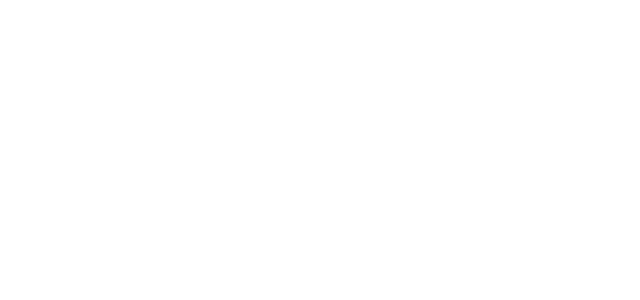
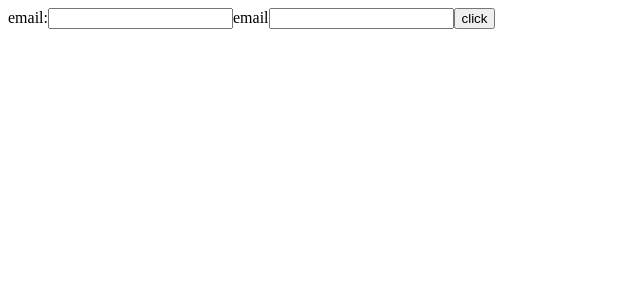
Before and after one commit to KKmanKK/CVApp, a React (Vite) app: page / in a window 1280 px wide. Shown: the top 300 px of the page, without its empty margins (0-640 px from the left). Built offline with nearby package versions, Linux system fonts and the light colour scheme.

Commit message:
add input

```diff
--- a/src/App.tsx
+++ b/src/App.tsx
@@ -1,7 +1,8 @@
 import "./App.css";
+import { CvFrom } from "./components/CvFrom/CvFrom";
 
 function App() {
-  return <></>;
+  return <>{<CvFrom />}</>;
 }
 
 export default App;
--- a/src/components/CvFrom/CvFrom.tsx
+++ b/src/components/CvFrom/CvFrom.tsx
@@ -1,4 +1,4 @@
-import React from "react";
+import React, { useEffect } from "react";
 import { SubmitHandler, useForm } from "react-hook-form";
 import { IForm } from "../../types";
 import { Input } from "../Input";
@@ -9,28 +9,45 @@ export const CvFrom = () => {
     handleSubmit,
     formState: { errors },
   } = useForm<IForm>();
-  const onSubmit: SubmitHandler<IForm> = () => {};
+  const onSubmit: SubmitHandler<IForm> = (data) => {
+    console.log(data);
+  };
+  useEffect(() => {
+    console.log(errors);
+  }, [errors]);
   return (
     <div>
-      <form action="" onSubmit={handleSubmit(onSubmit)}></form>
+      <form onSubmit={handleSubmit(onSubmit)}>
+        <label htmlFor="">email:</label>
         <input
           type="text"
           {...register("IBaseInfoField.email", {
             required: "Почта обязательна",
             validate: (val) => {
               if (
-              val.match(
-                `/^(([^<>()[\]\\.,;:\s@"]+(\.[^<>()[\]\\.,;:\s@"]+)*)|.(".+"))@((\[[0-9]{1,3}\.[0-9]{1,3}\.[0-9]{1,3}\.[0-9]{1,3}\])|(([a-zA-Z\-0-9]+\.)+[a-zA-Z]{2,}))$/`
+                !val.match(
+                  /^(([^<>()[\]\\.,;:\s@"]+(\.[^<>()[\]\\.,;:\s@"]+)*)|.(".+"))@((\[[0-9]{1,3}\.[0-9]{1,3}\.[0-9]{1,3}\.[0-9]{1,3}\])|(([a-zA-Z\-0-9]+\.)+[a-zA-Z]{2,}))$/
                 )
               ) {
-              return "Почта введина неправильно";
+                return "Почта введна неправильно";
               }
+              return true;
             },
           })}
         />
         {errors.IBaseInfoField?.email && (
-        <div>{errors.IBaseInfoField.email.message}</div>
+          <span>{errors.IBaseInfoField.email.message}</span>
         )}
+        <Input
+          lable="email"
+          errors={errors.IBaseInfoField?.email}
+          id="email"
+          register={register}
+          nameRegister="email"
+        />
+
+        <button type="submit">click</button>
+      </form>
     </div>
   );
 };
--- a/src/components/Input/index.tsx
+++ b/src/components/Input/index.tsx
@@ -1,5 +1,48 @@
-import { FC } from "react";
-
-export const Input: FC = () => {
-  return <div>Input</div>;
+import { FC, useEffect } from "react";
+import {
+  FieldError,
+  FieldErrors,
+  UseFormRegister,
+  UseFormRegisterReturn,
+} from "react-hook-form";
+import { IBaseInfoField, IForm } from "../../types";
+interface IIntpuProps {
+  register: UseFormRegister<any>;
+  errors: FieldError | undefined;
+  lable: string;
+  id: string;
+  nameRegister: keyof IBaseInfoField;
+}
+export const Input: FC<IIntpuProps> = ({
+  register,
+  errors,
+  lable,
+  id,
+  nameRegister,
+}) => {
+  useEffect(() => {
+    console.log(errors);
+  }, [errors]);
+  return (
+    <>
+      <label htmlFor={id}>{lable}</label>
+      <input
+        type="text"
+        {...register(nameRegister, {
+          required: "Почта обязательна",
+          validate: (val) => {
+            if (
+              !val.match(
+                /^(([^<>()[\]\\.,;:\s@"]+(\.[^<>()[\]\\.,;:\s@"]+)*)|.(".+"))@((\[[0-9]{1,3}\.[0-9]{1,3}\.[0-9]{1,3}\.[0-9]{1,3}\])|(([a-zA-Z\-0-9]+\.)+[a-zA-Z]{2,}))$/
+              )
+            ) {
+              return "Почта введна неправильно";
+            }
+            return true;
+          },
+        })}
+      />
+      {errors && <span>{errors.message}</span>}
+    </>
+  );
 };
```
Also changed, not shown: src/types.ts (+30 -30 lines). Lines whose indentation alone changed are shown as unchanged.
